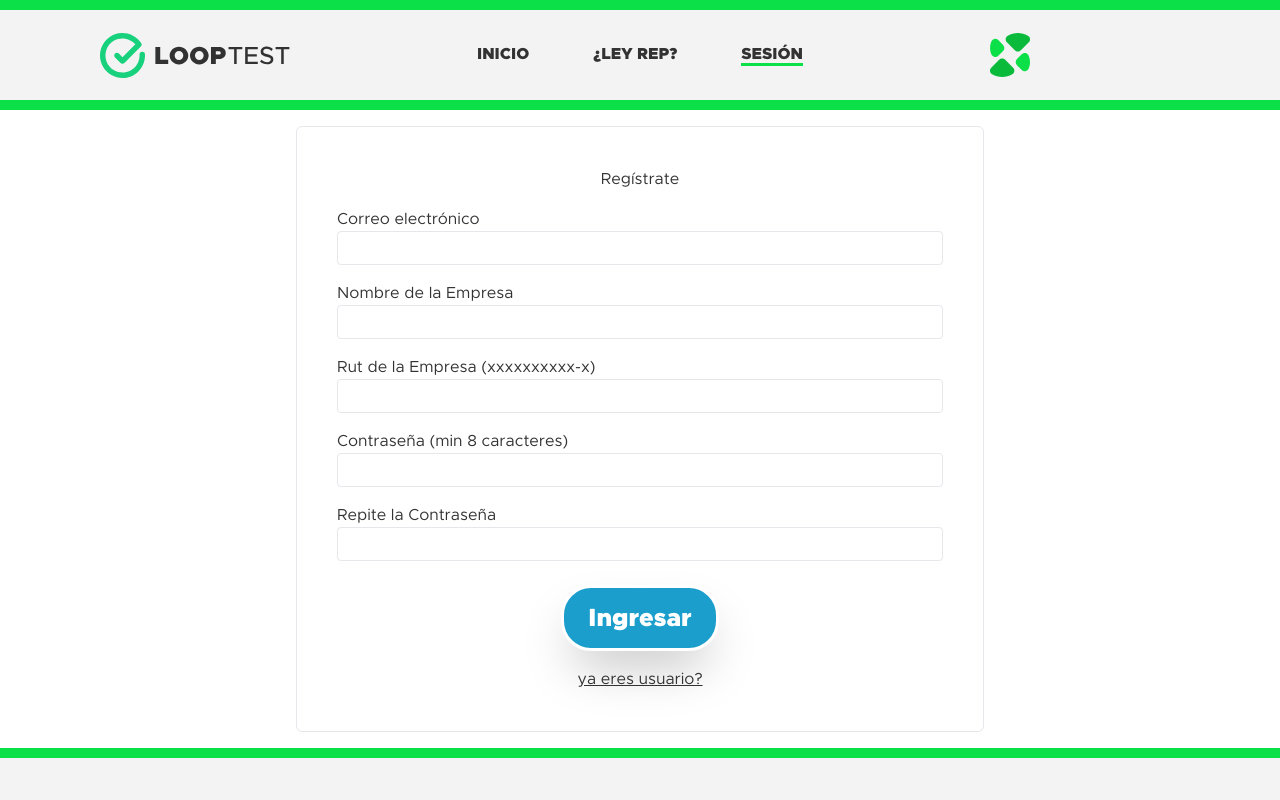
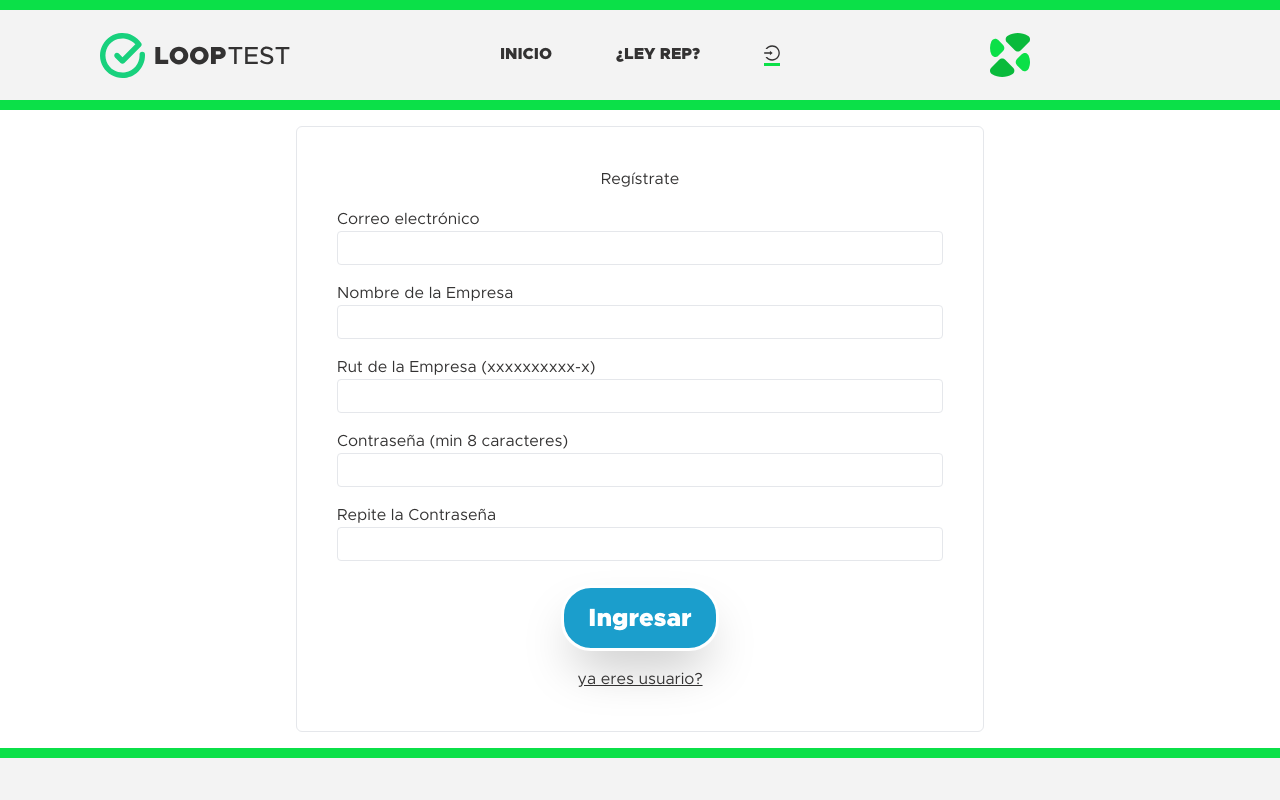
Before and after one commit to Felipeazs/Beloop-webapp, a React (Create React App) app in the folder frontend/: page /sesion in a window 1280 px wide. Shown: the top 800 px of the page. Built offline with nearby package versions, Linux system fonts and the light colour scheme.

Commit message:
ant icons for login and logout

```diff
--- a/frontend/src/components/layout/Header.jsx
+++ b/frontend/src/components/layout/Header.jsx
@@ -1,13 +1,25 @@
 import React, { useContext } from 'react';
-import { Link, NavLink } from 'react-router-dom';
+import { useNavigate, Link, NavLink } from 'react-router-dom';
+
+import { ToastContainer, toast } from 'react-toastify'
+import 'react-toastify/dist/ReactToastify.css'
+import { LoginOutlined, LogoutOutlined } from '@ant-design/icons'
 
 import AuthContext from '../../context/user-context'
 
 const Header = () => {
-    const { isLoggedIn, userId } = useContext(AuthContext)
+    const navigate = useNavigate()
+    const { isLoggedIn, userId, logout } = useContext(AuthContext)
+
+    const logoutHandler = () => {
+        logout()
+        toast.info('Su sesión ha sido cerrada correctamente')
+        navigate('/sesion')
+    }
 
     return (
         <>
+            <ToastContainer />
             <div className='h_line'></div>
             <nav className='flex flex-row justify-between items-center sm:p-header_sm md:p-header_md lg:p-header_lg bg-tertiary text-default font-metropolis font-black h-header'>
                 <div className='sm:mx-auto md:mx-0'>
@@ -22,11 +34,19 @@ const Header = () => {
                 <div className='flex flex-row sm:hidden md:flex md:gap-12 lg:gap-16 leading-18'>
                     <NavLink to='/inicio'>INICIO</NavLink>
                     <NavLink to='/ley-rep'>¿LEY REP?</NavLink>
-                    {isLoggedIn && (
+                    {isLoggedIn &&
                         <>
                             <NavLink to={`/cuenta/${userId}`}>CUENTA</NavLink>
-                        </>)}
-                    <NavLink to='/sesion'>SESIÓN</NavLink>
+                            <button onClick={logoutHandler}>
+                                <LogoutOutlined />
+                            </button>
+                        </>
+                    }
+                    {!isLoggedIn &&
+                        <NavLink to='/sesion'>
+                            <LoginOutlined />
+                        </NavLink>
+                    }
                 </div>
                 <div className='sm:hidden md:inline-block w-190'>
                     <img
--- a/frontend/src/pages/Inicio.jsx
+++ b/frontend/src/pages/Inicio.jsx
@@ -1,4 +1,4 @@
-import React, { useContext, useEffect } from 'react';
+import React, { useContext } from 'react';
 import { useNavigate } from 'react-router-dom';
 
 import AuthContext from '../context/user-context'
@@ -12,7 +12,6 @@ import MiddleC from '../components/layout/MiddleC';
 const Inicio = () => {
     const { isLoggedIn, userId } = useContext(AuthContext)
     const navigate = useNavigate();
-
 
     const clickHandler = () => {
         if(isLoggedIn){
--- a/frontend/src/pages/Sesion.jsx
+++ b/frontend/src/pages/Sesion.jsx
@@ -11,7 +11,7 @@ import Button from '../components/UI/Button'
 
 const Sesion = () => {
     const navigate = useNavigate()
-    const { login, isLoggedIn, logout } = useContext(AuthContext)
+    const { login, isLoggedIn, logout, userId } = useContext(AuthContext)
     const { loginUser, signupUser } = useHttpClient()
     const [toggleForm, setToggleForm] = useState(false)
     const { error, data, mutateAsync } = useMutation(newUser => signupUser(newUser))
@@ -67,7 +67,7 @@ const Sesion = () => {
                 toast.warning('Credenciales incorrectas')
             }
             const userData = logUser(loggedUser)
-            navigate(`/cuenta/${userData.user._id}`)
+            navigate(`/cuenta/${userData.user.userId}`)
         }
     }
 
--- a/package.json
+++ b/package.json
@@ -14,6 +14,7 @@
         "heroku-postbuild": "NPM_CONFIG_PRODUCTION=false npm install --prefix frontend && npm run build --prefix frontend"
     },
     "dependencies": {
+        "@ant-design/icons": "^4.7.0",
         "@fastify/static": "^6.5.0",
         "bcryptjs": "^2.4.3",
         "boom": "^7.3.0",
```
Also changed, not shown: 1 other file (tests, documents, lock files or other folders).
